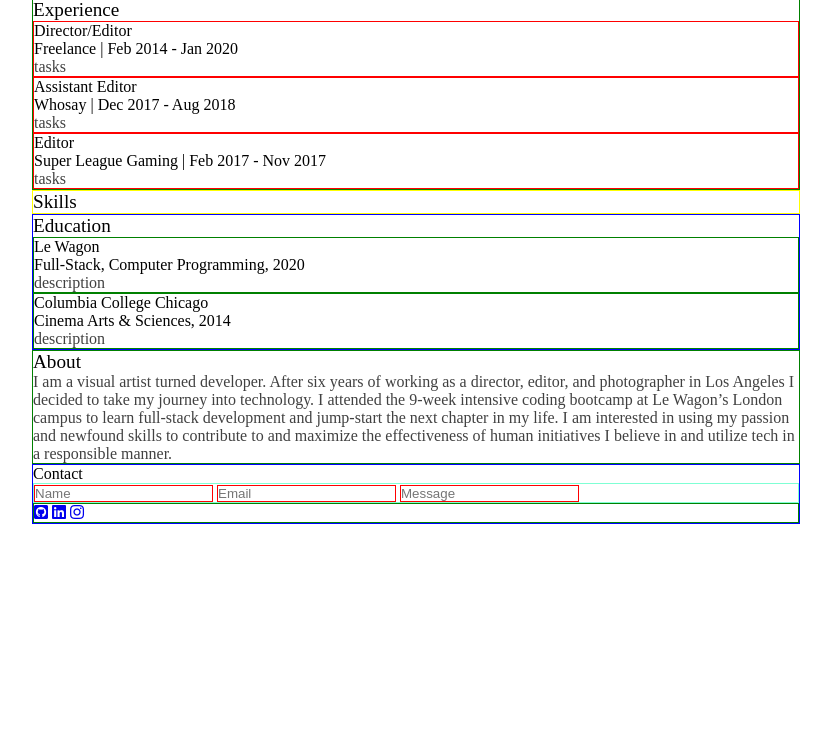
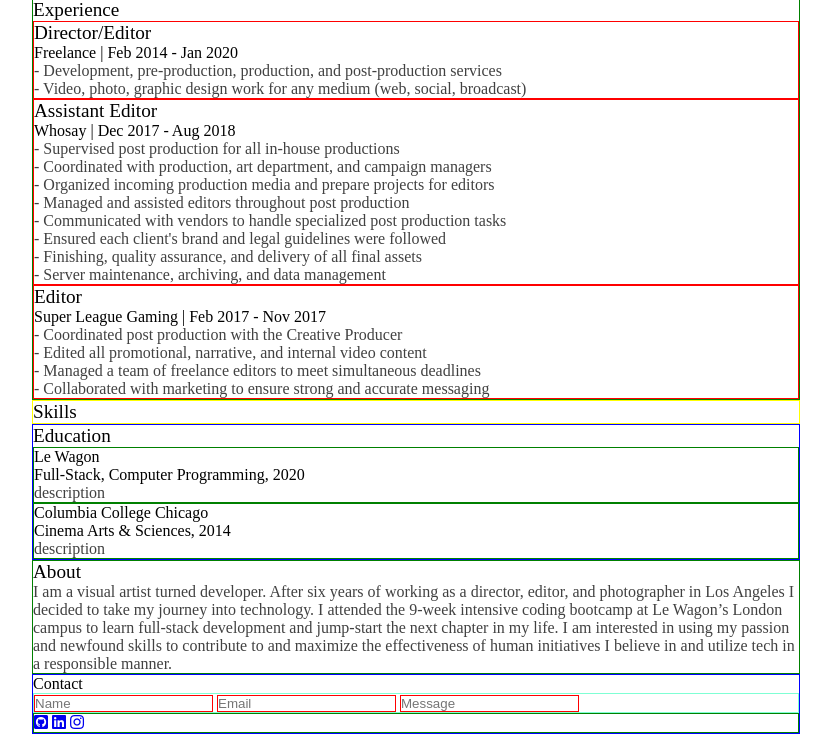
Before and after one commit to domferris/profile, a plain HTML site: page index.html in a window 1280 px wide. Shown: the part 1624-2358 px from the top of the page, without its empty margins (224-1055 px from the left). Before the commit the page ends 2148 px from the top, so only its background shows below. Drawn offline with Linux system fonts and the light colour scheme.

Commit message:
add content to work experience

```diff
--- a/index.html
+++ b/index.html
@@ -42,26 +42,37 @@
     <h2>Selected Works</h2>
     <ul>
       <li class="development">
-        <a href="#" onclick="return false;" class="projects-list"><h2>Development</h2></a>
+        <a href="#" onclick="return false;" class="projects-list">
+          <h2>Development</h2>
+        </a>
         <ul class="projects-section">
           <li class="proj-dev">
             <h2>Reele, <a href="http://www.reele.co" target="_blank">reele.co</a></h2>
-            <p>Reele is a platform for audio professionals to showcase their work and connect with other audiophiles. Built with a 4-person team using Ruby on Rails, JavaScript, HTML, SCSS, AJAX, Scraping, Cloudinary, and ActiveRecord. Our team utilized GitHub throughout the development process and hosted Reele on Heroku. Features include audio upload, audio and video embed, personal public profiles, dashboard with private and public states of projects, messaging, and social media currencies (views, likes, follows).</p>
+            <p>Reele is a platform for audio professionals to showcase their work and connect with other audiophiles.
+              Built with a 4-person team using Ruby on Rails, JavaScript, HTML, SCSS, AJAX, Scraping, Cloudinary, and
+              ActiveRecord. Our team utilized GitHub throughout the development process and hosted Reele on Heroku.
+              Features include audio upload, audio and video embed, personal public profiles, dashboard with private and
+              public states of projects, messaging, and social media currencies (views, likes, follows).</p>
           </li>
           <li class="proj-dev">
             <h2>Soul Essential, <a href="http://soulessential.dance" target="_blank">soulessential.dance</a></h2>
-            <p>A website for the Tucson-based band Soul Essential. Built with one other developer using JavaScript, HTML, and CSS. It is maintained on GitHub and hosted on Bluehost.</p>
+            <p>A website for the Tucson-based band Soul Essential. Built with one other developer using JavaScript,
+              HTML, and CSS. It is maintained on GitHub and hosted on Bluehost.</p>
           </li>
         </ul>
       </li>
       <li>
-        <a href="#" onclick="return false;" class="projects-list"><h2>Film & Video</h2></a>
+        <a href="#" onclick="return false;" class="projects-list">
+          <h2>Film & Video</h2>
+        </a>
         <ul class="projects-section">
 
         </ul>
       </li>
       <li>
-        <a href="#" onclick="return false;" class="projects-list"><h2>Photography</h2></a>
+        <a href="#" onclick="return false;" class="projects-list">
+          <h2>Photography</h2>
+        </a>
         <ul class="projects-section">
 
         </ul>
@@ -138,21 +149,36 @@
   <section id="experience">
     <h2>Experience</h2>
     <div class="work-container">
-      <h3>Director/Editor</h3>
+      <h2>Director/Editor</h2>
       <h5>Freelance | Feb 2014 - Jan 2020</h5>
-      <p>tasks</p>
+      <p>
+        - Development, pre-production, production, and post-production services<br>
+        - Video, photo, graphic design work for any medium (web, social, broadcast)
+      </p>
     </div>
 
     <div class="work-container">
-      <h3>Assistant Editor</h3>
+      <h2>Assistant Editor</h2>
       <h5>Whosay | Dec 2017 - Aug 2018</h5>
-      <p>tasks</p>
+      <p>
+        - Supervised post production for all in-house productions<br>
+        - Coordinated with production, art department, and campaign managers<br>
+        - Organized incoming production media and prepare projects for editors<br>
+        - Managed and assisted editors throughout post production<br>
+        - Communicated with vendors to handle specialized post production tasks<br>
+        - Ensured each client's brand and legal guidelines were followed<br>
+        - Finishing, quality assurance, and delivery of all final assets<br>
+        - Server maintenance, archiving, and data management
+      </p>
     </div>
 
     <div class="work-container">
-      <h3>Editor</h3>
+      <h2>Editor</h2>
       <h5>Super League Gaming | Feb 2017 - Nov 2017</h5>
-      <p>tasks</p>
+      <p>- Coordinated post production with the Creative Producer<br>
+        - Edited all promotional, narrative, and internal video content<br>
+        - Managed a team of freelance editors to meet simultaneous deadlines<br>
+        - Collaborated with marketing to ensure strong and accurate messaging</p>
     </div>
   </section>
 
```
